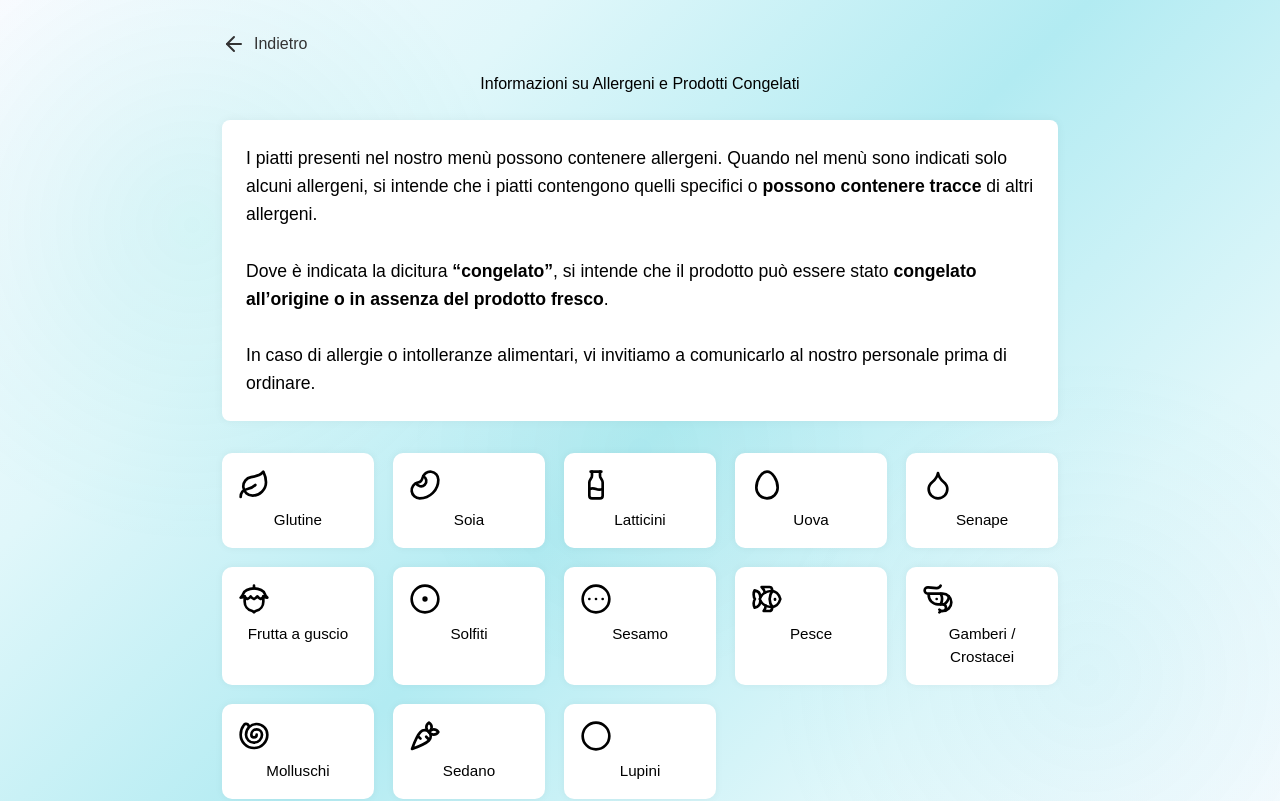
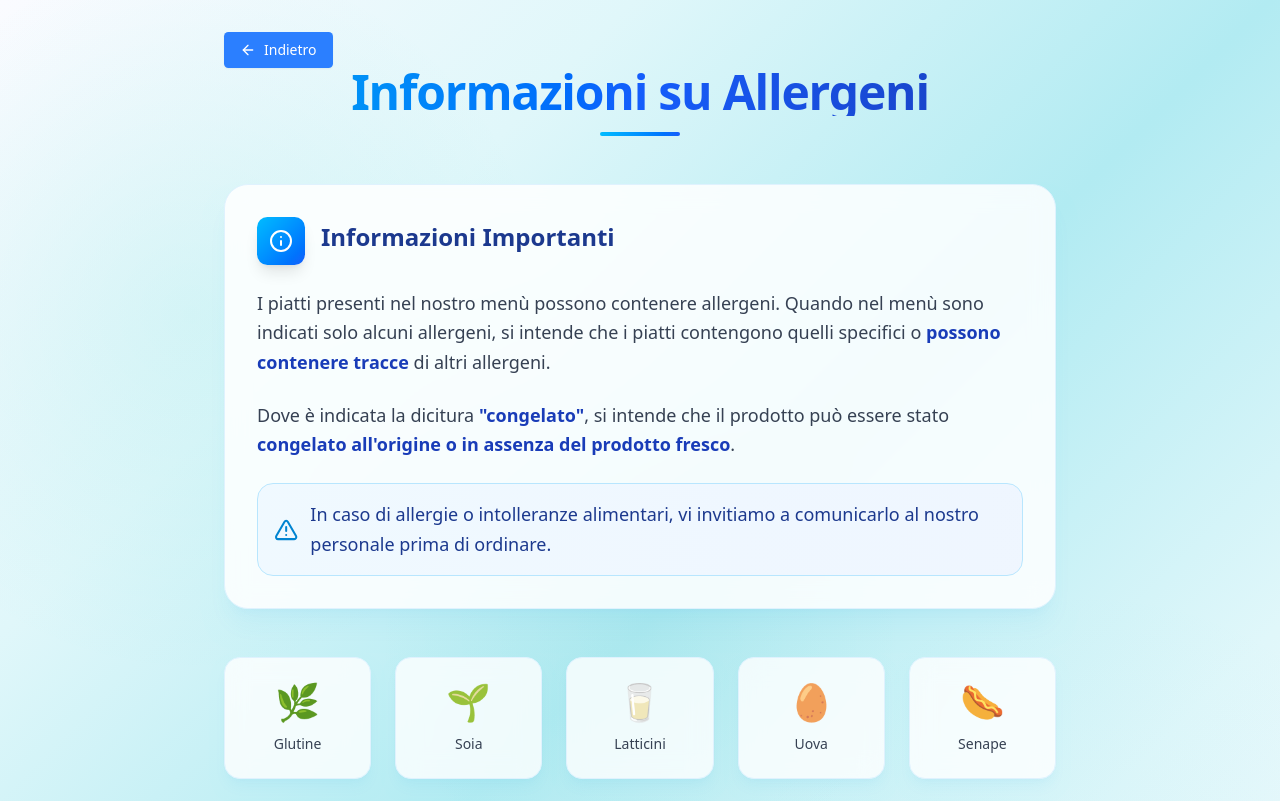
Before and after one commit to Andreafusella/Fe-BagnoMarino, a React (Vite) app: page /allergeni in a window 1280 px wide. Shown: the top 801 px of the page. Built offline with nearby package versions, Linux system fonts and the light colour scheme; no server answers.

Commit message:
fix bugs and remove vercel.json

```diff
--- a/src/componentsPlus/CopertoAndButtonAllergens.tsx
+++ b/src/componentsPlus/CopertoAndButtonAllergens.tsx
@@ -15,7 +15,7 @@ const CopertoAndButtonAllergens = () => {
             <Link to="/allergeni" className='w-full flex justify-center cursor-pointer'>
                 <Button className='flex items-center justify-center space-x-2 rounded-xl cursor-pointer transform transition-transform duration-200 hover:-translate-y-1'>
                     <Info className='text-white' />
-                    <span className='font-semibold underline'>Pagina Allergeni</span>
+                    <span className='font-semibold underline'>Info allergeni e prodotti congelati</span>
                 </Button>
             </Link>
         </div>
--- a/src/componentsPlus/MenuAndCategory.tsx
+++ b/src/componentsPlus/MenuAndCategory.tsx
@@ -10,7 +10,6 @@ const MenuAndCategory = () => {
   const { selectedCategory } = useMenu();
 
   const { data: categories = [], isLoading: loadingCategories } = useGetCategoriesNotSubCategory();
-  console.log(categories);
 
   const {
     data: categoryTree,
--- a/src/page/AllergenPage.tsx
+++ b/src/page/AllergenPage.tsx
@@ -1,114 +1,125 @@
-import {
-  Leaf,
-  Bean,
-  Milk,
-  Egg,
-  Droplet,
-  Nut,
-  CircleDot,
-  CircleEllipsis,
-  Fish,
-//   Crab,
-  Shrimp,
-  Shell,
-  Carrot,
-//   Peanut,
-  Circle,
-  ArrowLeft,
-} from 'lucide-react';
-import { useNavigate } from 'react-router-dom';
+import React, { useState, useEffect } from 'react';
+import { ArrowLeft, Info, AlertTriangle } from 'lucide-react';
+import { Link } from 'react-router-dom';
+import { Button } from '@/components/ui/button';
 
 const allergens = [
-  { icon: <Leaf size={32} />, label: 'Glutine' },
-  { icon: <Bean size={32} />, label: 'Soia' },
-  { icon: <Milk size={32} />, label: 'Latticini' },
-  { icon: <Egg size={32} />, label: 'Uova' },
-  { icon: <Droplet size={32} />, label: 'Senape' },
-  { icon: <Nut size={32} />, label: 'Frutta a guscio' },
-  { icon: <CircleDot size={32} />, label: 'Solfiti' },
-  { icon: <CircleEllipsis size={32} />, label: 'Sesamo' },
-  { icon: <Fish size={32} />, label: 'Pesce' },
-//   { icon: <Crab size={32} />, label: 'Crostacei' },
-  { icon: <Shrimp size={32} />, label: 'Gamberi / Crostacei' },
-  { icon: <Shell size={32} />, label: 'Molluschi' },
-  { icon: <Carrot size={32} />, label: 'Sedano' },
-//   { icon: <Peanut size={32} />, label: 'Arachidi' },
-  { icon: <Circle size={32} />, label: 'Lupini' },
+  { emoji: '🌿', label: 'Glutine' },
+  { emoji: '🌱', label: 'Soia' },
+  { emoji: '🥛', label: 'Latticini' },
+  { emoji: '🥚', label: 'Uova' },
+  { emoji: '🌭', label: 'Senape' },
+  { emoji: '🌰', label: 'Frutta a guscio' },
+  { emoji: 'SO₂', label: 'Solfiti' },
+  { emoji: '⚫️', label: 'Sesamo' },
+  { emoji: '🐟', label: 'Pesce' },
+  { emoji: '🦀', label: 'Crostacei' },
+  { emoji: '🦐', label: 'Gamberi' },
+  { emoji: '🐚', label: 'Molluschi' },
+  { emoji: '🥬', label: 'Sedano' },
+  { emoji: '🥜', label: 'Arachidi' },
+  { emoji: '🫘', label: 'Lupini' },
 ];
 
 const AllergenPage = () => {
-  const navigate = useNavigate();
+  const [visibleCards, setVisibleCards] = useState(new Set());
+  const [isLoaded, setIsLoaded] = useState(false);
+
+  useEffect(() => {
+    setIsLoaded(true);
+    allergens.forEach((_, index) => {
+      setTimeout(() => {
+        setVisibleCards(prev => new Set([...prev, index]));
+      }, index * 10);
+    });
+  }, []);
 
   return (
-    <div style={{ padding: '2rem', maxWidth: '900px', margin: '0 auto', fontFamily: 'Arial, sans-serif' }}>
-
-      {/* Freccia Indietro */}
-      <div style={{ marginBottom: '1rem' }}>
-        <button
-          onClick={() => navigate(-1)}
-          style={{
-            display: 'flex',
-            alignItems: 'center',
-            background: 'none',
-            border: 'none',
-            cursor: 'pointer',
-            fontSize: '1rem',
-            color: '#333',
-            padding: 0
-          }}
-        >
-          <ArrowLeft size={24} style={{ marginRight: '0.5rem' }} />
-          Indietro
-        </button>
+    <div className="p-8 max-w-4xl mx-auto font-sans min-h-screen">
+      <div className='mb-10 lg:mb-0'>
+        <Link to="/" className=''>
+          <Button className='bg-blue-500 cursor-pointer hover:bg-blue-600'>
+            <div className='flex items-center gap-2 rounded-2xl'>
+              <ArrowLeft />
+              <h1>Indietro</h1>
+            </div>
+          </Button>
+        </Link>
       </div>
 
-      {/* Titolo */}
-      <h1 style={{ textAlign: 'center', marginBottom: '1.5rem' }}>
-        Informazioni su Allergeni e Prodotti Congelati
-      </h1>
-
-      {/* Testo descrittivo */}
-      <div style={{
-        fontSize: '1.1rem',
-        lineHeight: '1.6',
-        background: '#fff',
-        padding: '1.5rem',
-        borderRadius: '8px',
-        boxShadow: '0 0 10px rgba(0,0,0,0.05)',
-        marginBottom: '2rem'
-      }}>
-        I piatti presenti nel nostro menù possono contenere allergeni. Quando nel menù sono indicati solo alcuni allergeni,
-        si intende che i piatti contengono quelli specifici o <strong>possono contenere tracce</strong> di altri allergeni.
-        <br /><br />
-        Dove è indicata la dicitura <strong>“congelato”</strong>, si intende che il prodotto può essere stato
-        <strong> congelato all’origine o in assenza del prodotto fresco</strong>.
-        <br /><br />
-        In caso di allergie o intolleranze alimentari, vi invitiamo a comunicarlo al nostro personale prima di ordinare.
+      {/* Title */}
+      <div className={`text-center mb-12 transition-all duration-1000 delay-200 ${isLoaded ? 'translate-y-0 opacity-100' : 'translate-y-5 opacity-0'}`}>
+        <h1 className="text-4xl md:text-5xl font-bold bg-gradient-to-r from-sky-500 via-blue-600 to-blue-800 bg-clip-text text-transparent mb-4 tracking-tight">
+          Informazioni su Allergeni
+        </h1>
+        <div className="w-20 h-1 bg-gradient-to-r from-sky-400 to-blue-600 rounded-full mx-auto" />
       </div>
 
-      {/* Griglia allergeni */}
-      <div style={{
-        display: 'grid',
-        gridTemplateColumns: 'repeat(auto-fit, minmax(140px, 1fr))',
-        gap: '1.2rem'
-      }}>
+      {/* Info Card */}
+      <div className={`bg-white/85 backdrop-blur-md rounded-3xl p-8 shadow-xl shadow-sky-500/5 border border-sky-100 mb-12 transition-all duration-1000 delay-500 ${isLoaded ? 'translate-y-0 opacity-100' : 'translate-y-8 opacity-0'}`}>
+        <div className="flex items-start mb-6">
+          <div className="bg-gradient-to-br from-sky-400 to-blue-600 p-3 rounded-xl mr-4 shadow-lg">
+            <Info size={24} className="text-white" />
+          </div>
+          <h3 className="text-2xl font-semibold text-blue-900 mt-1">
+            Informazioni Importanti
+          </h3>
+        </div>
+
+        <div className="text-lg leading-relaxed text-gray-700 space-y-6">
+          <p>
+            I piatti presenti nel nostro menù possono contenere allergeni. Quando nel menù sono indicati solo alcuni allergeni,
+            si intende che i piatti contengono quelli specifici o <span className="font-semibold text-blue-800">possono contenere tracce</span> di altri allergeni.
+          </p>
+          <p>
+            Dove è indicata la dicitura <span className="font-semibold text-blue-800">"congelato"</span>, si intende che il prodotto può essere stato
+            <span className="font-semibold text-blue-800"> congelato all'origine o in assenza del prodotto fresco</span>.
+          </p>
+
+          <div className="bg-gradient-to-r from-sky-50 to-blue-50 border border-sky-200 rounded-2xl p-4 flex flex-col md:flex-row items-center">
+            <AlertTriangle
+              size={32}
+              className="text-sky-600 mb-4 md:mb-0 md:mr-3 self-center md:self-auto"
+            />
+            <p className="text-blue-900 font-medium m-0">
+              In caso di allergie o intolleranze alimentari, vi invitiamo a comunicarlo al nostro personale prima di ordinare.
+            </p>
+          </div>
+        </div>
+      </div>
+
+      {/* Allergens Grid */}
+      <div className="grid grid-cols-2 sm:grid-cols-3 md:grid-cols-4 lg:grid-cols-5 gap-6 mb-16">
         {allergens.map((item, index) => (
-          <div key={index} style={{
-            backgroundColor: '#fff',
-            borderRadius: '10px',
-            padding: '1rem',
-            textAlign: 'center',
-            boxShadow: '0 0 8px rgba(0, 0, 0, 0.05)'
-          }}>
-            {item.icon}
-            <div style={{ marginTop: '0.5rem', fontSize: '0.95rem' }}>{item.label}</div>
+          <div
+            key={index}
+            className={`group bg-white/80 backdrop-blur-md rounded-2xl p-6 text-center shadow-lg shadow-sky-500/5 border border-sky-100 cursor-pointer hover:shadow-xl hover:shadow-sky-500/10 hover:-translate-y-1 hover:scale-105 hover:bg-white/95 transition-all duration-300 ${visibleCards.has(index)
+              ? 'translate-y-0 opacity-100 scale-100'
+              : 'translate-y-5 opacity-0 scale-95'
+              }`}
+            style={{ transitionDelay: `${index * 60}ms` }}
+          >
+            <div className="text-4xl mb-3 group-hover:scale-110 transition-transform duration-300">
+              {item.emoji}
+            </div>
+            <div className="text-sm font-medium text-gray-700 group-hover:text-blue-800 transition-colors duration-300">
+              {item.label}
+            </div>
           </div>
         ))}
       </div>
 
       {/* Footer */}
-      <footer style={{ textAlign: 'center', marginTop: '3rem', fontSize: '0.9rem', color: '#888' }}>
-        Chalet Ristorante – Tutti i diritti riservati ©️ 2025
+      <footer className={`text-center transition-all duration-1000 delay-1000 ${isLoaded ? 'translate-y-0 opacity-100' : 'translate-y-5 opacity-0'}`}>
+        <div className="bg-white/70 backdrop-blur-md rounded-2xl px-8 py-6 shadow-lg shadow-sky-500/5 border border-sky-100 inline-block">
+          <p className="text-gray-600 m-0">
+            <span className="font-semibold bg-gradient-to-r from-sky-500 to-blue-700 bg-clip-text text-transparent">
+              Chalet Ristorante Bagno Marino
+            </span>
+            <span className="mx-2 text-gray-400">•</span>
+            <span className="text-sm text-gray-500">©️ 2025</span>
+          </p>
+        </div>
       </footer>
     </div>
   );
--- a/src/service/DashboardService.ts
+++ b/src/service/DashboardService.ts
@@ -469,7 +469,6 @@ export const useGetCategoryById = (id: number) => {
 
 const updateCategory = async (token: string, data: CategoryUpdateFormData): Promise<void> => {
     const authAxios = createAuthInstance(token)
-    console.log(data);
 
     const response = await authAxios.put<void>(`/category`, data)
 
--- a/src/service/GeneralService.ts
+++ b/src/service/GeneralService.ts
@@ -12,7 +12,6 @@ export function getLucideIconByName(iconName: string): LucideIcon {
 const getInfoNotAdminRestaurant = async (): Promise<IInfoData> => {
     const authAxios = createAuthInstance(null)
     const response = await authAxios.get<IInfoData>('/restaurant/info')
-    console.log(response.data);
 
     return response.data;
 }
```
Also changed, not shown: src/componentsPlus/Footer.tsx (+11 -5 lines), vercel.json (deleted).
